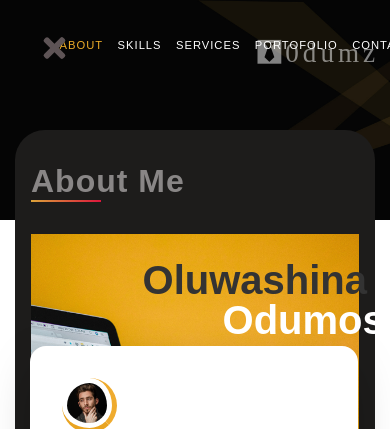
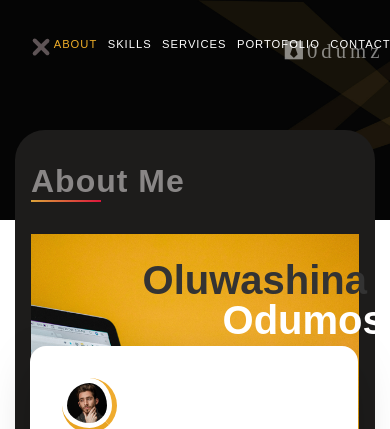
Before and after one commit to Odumz/0dumz, a plain HTML site: page about.html in a window 390 px wide. Both pictures are taken after a click on the link "toggle menu". Shown: the top 429 px of the page. Drawn offline with Linux system fonts and the light colour scheme; a web font is replaced by a local one.

Commit message:
Add files via upload

```diff
--- a/css/menufullpage.css
+++ b/css/menufullpage.css
@@ -161,11 +161,17 @@
 
 @media screen and (max-width: 2560px) {
     #menu {
-        margin-top: 1.5%;
-        margin-left: 4%;
+        margin-top: 1.6%;
+        margin-left: 5.5%;
     }
 	.menu-open span::before, .menu-open span::after {
 		margin-left: 30%;
+	}
+}
+@media screen and (max-width: 2000px) {
+	#menu {
+		margin-top: 1.9%;
+		margin-left: 6.3%;
 	}
 }
 
@@ -184,7 +190,7 @@
         font-size: 18px;
     }
     #menu {
-        margin-top: 4.2%;
+        margin-top: 4.4%;
         margin-left: 11%;
 	}
 }
@@ -195,6 +201,13 @@
     }
 }
 
+@media screen and (max-width: 900px) {
+	#menu {
+		margin-top: 4.8%;
+		margin-left: 12%
+	}
+}
+
 @media screen and (max-width: 800px) {
     #menu li {
         padding: 15px 0;
@@ -203,15 +216,74 @@
         margin-top: 140px;
     }
     #menu {
-        margin-top: 5.6%;
-        margin-left: 14.5%;
+        margin-top: 4.2%;
+        margin-left: 11.5%;
     }
+	.menu-link span::before {
+    	top: -10px;
+		height: 4px;
+	}
+	.menu-link span::after {
+    	bottom: -10px;
+		height: 4px;
+	}
+	.menu-link span {
+		top: 45px;
+		height: 4px;
+		width: 40%;
+	}
+	.menu-open span::after {
+		top: -10px;
+	}
+	.menu-open span::before {
+		bottom: -10px;
+	}
+	.menu-open span {
+		top: 55px;
+	}
+}
+
+@media screen and (max-width: 768px) {
+	#menu {
+		margin-top: 4.3%;
+	}
+}
+
+@media screen and (max-width: 667px) {
+	#menu {
+		margin-top: 5.1%;
+		margin-left: 12.5%;
+	}
+	#menu a {
+		font-size: 0.7em;
+	}
+}
+
+@media screen and (max-width: 568px) {
+	#menu {
+		margin-top: 5.8%;
+	}
+	.menu-link span {
+		left: 23px;
+	}
+	.menu-open span {
+		left: 17px;
+	}
+}
+
+@media screen and (max-width: 500px) {
+	#menu {
+		margin-top: 6.5%;
+	}
+	#menu a {
+		padding: 7px 5px;
+	}
 }
 
 @media screen and (max-width: 480px) {
     #menu,
     #menu ul {
-        margin-top: 8.3%;
+        margin-top: 7%;
         margin-left: 14%;
     }
     #menu a {
@@ -221,10 +293,11 @@
     #menu li a,
     #menu a {
         font-size: 0.7em;
-        padding: 10px 5px;
+        padding: 7px 3px;
     }
-	.menu-open span::after, .menu-open span::before {
-		max-width: 60%;
+	.menu-open span::after,
+	.menu-open span::before {
+		max-width: 70%;
 	}
 	.menu-link span {
 		left: 28px;
@@ -232,11 +305,35 @@
 		top: 45px;
 		max-width: 60%;
 	}
+	.menu-open span {
+		top: 55px;
+		left: 20px;
+	}
+}
+
+@media screen and (max-width: 425px) {
+	#menu {
+		margin-top: 8%;
+		margin-left: 13%;
+	}
 }
 
 @media screen and (max-width: 375px) {
 	#menu {
-        margin-top: 8.3%;
-        margin-left: 8%;
+        margin-top: 8.7%;
+        margin-left: 12%;
     }
+	.menu-link span {
+		left: 14px;
+	}
+	.menu-open span {
+		left: 10px;
+	}
 }
+
+@media screen and (max-width: 320px) {
+	#menu {
+		margin-top: 10.5%;
+		margin-left: 10%;
+	}
+}
--- a/css/style.css
+++ b/css/style.css
@@ -93,11 +93,9 @@ header {
 
 .logo a {
 	color: rgba(255,255,255,0.5);
-	font-size: 2.5em;
+	font-size: 3.3em;
 	font: url(/webfonts/Arizonia-Regular.ttf);
 }
-
-
 
 .block {
     width: 70px;
@@ -1185,13 +1183,20 @@ h3.agile_tittle.two {
 /* -- Responsive code -- */
 @media screen and (max-width: 2560px) {
 	.logo {
-		left: 90%;
+		left: 89%;
+		top: 27px;
+	}
+}
+@media screen and (max-width: 2000px) {
+	.logo {
+		left: 85%;
 	}
 }
 
 @media screen and (max-width: 1440px) {
 	.logo {
-		left: 85%;
+		left: 83%;
+		top: 25px;
 	}
 }
 
@@ -1203,7 +1208,7 @@ h3.agile_tittle.two {
 		left: 82%;
 	}
 	.logo a {
-		font-size: 3.5em;
+		font-size: 2.7em;
 	}
 }
 
@@ -1213,9 +1218,10 @@ h3.agile_tittle.two {
     }
 	.logo {
 		left: 80%;
+		top: 25px;
 	}
 	.logo a {
-		font-size: 3.2em;
+		font-size: 2.5em;
 	}
 }
 
@@ -1226,13 +1232,12 @@ h3.agile_tittle.two {
     }
 	.logo {
 		left: 78%;
+		top: 28px;
 	}
 	.logo a {
-		font-size: 3em;
-	}
-}
-
-@media screen and (max-width: 1050px) {}
+		font-size: 2.3em;
+	}
+}
 
 @media screen and (max-width: 1024px) {
     h1.sec-title-0d {
@@ -1273,10 +1278,11 @@ h3.agile_tittle.two {
         max-width: 208px;
     }
 	.logo {
-		left: 75%;
+		left: 81%;
+		top: 35px;
 	}
 	.logo a {
-		font-size: 2.7em;
+		font-size: 2em;
 	}
 }
 
@@ -1340,11 +1346,11 @@ h3.agile_tittle.two {
 		line-height: 1.5;
 	}
 	.logo {
-		left: 76%;
-		top: 40px;
+		left: 79%;
+		top: 30px;
 	}
 	.logo a {
-		font-size: 2em;
+		font-size: 1.7em;
 	}
 }
 
@@ -1352,6 +1358,9 @@ h3.agile_tittle.two {
     #text {
         font-size: 2em;
     }
+	.logo a {
+		font-size: 1.5em;
+	}
 
 @media screen and (max-width: 736px) {
     h1.sec-title-0d {
@@ -1403,11 +1412,11 @@ h3.agile_tittle.two {
 	}
 
 	.logo {
-		left: 72%;
-		top: 40px;
+		left: 79%;
+		top: 32px;
 	}
 	.logo a {
-		font-size: 2em;
+		font-size: 1.4em;
 	}
 }
 
@@ -1423,11 +1432,11 @@ h3.agile_tittle.two {
 		line-height: 1.5;
 	}
 	.logo {
-		left: 70%;
-		top: 35px;
+		left: 76%;
+		top: 33px;
 	}
 	.logo a {
-		font-size: 1.9em;
+		font-size: 1.4em;
 	}
 }
 
@@ -1456,11 +1465,8 @@ h3.agile_tittle.two {
 		margin-left: 1rem;
 	}
 	.logo {
-		left: 69%;
+		left: 75%;
 		top: 33px;
-	}
-	.logo a {
-		font-size: 1.8em;
 	}
 }
 
@@ -1498,11 +1504,11 @@ h3.agile_tittle.two {
         padding: 50vw 3vw 0;
     }
 	.logo {
-		left: 66%;
-		top: 33px;
+		left: 73%;
+		top: 35px;
 	}
 	.logo a {
-		font-size: 1.7em;
+		font-size: 1.3em;
 	}
 }
 
@@ -1569,6 +1575,10 @@ h3.agile_tittle.two {
     .banner_text_yok h2 {
         font-size: 1.85em;
     }
+	.logo {
+		left: 70%;
+		top: 35px;
+	}
 }
 
 @media screen and (max-width: 375px) {
@@ -1620,6 +1630,10 @@ h3.agile_tittle.two {
     .layer {
         padding: 75vw 3vw 0;
     }
+	.logo {
+		left: 64%;
+		top: 33px;
+	}
 }
 
 
```
Also changed, not shown: index.html (+7 -7 lines), css/bootstrap.css.
